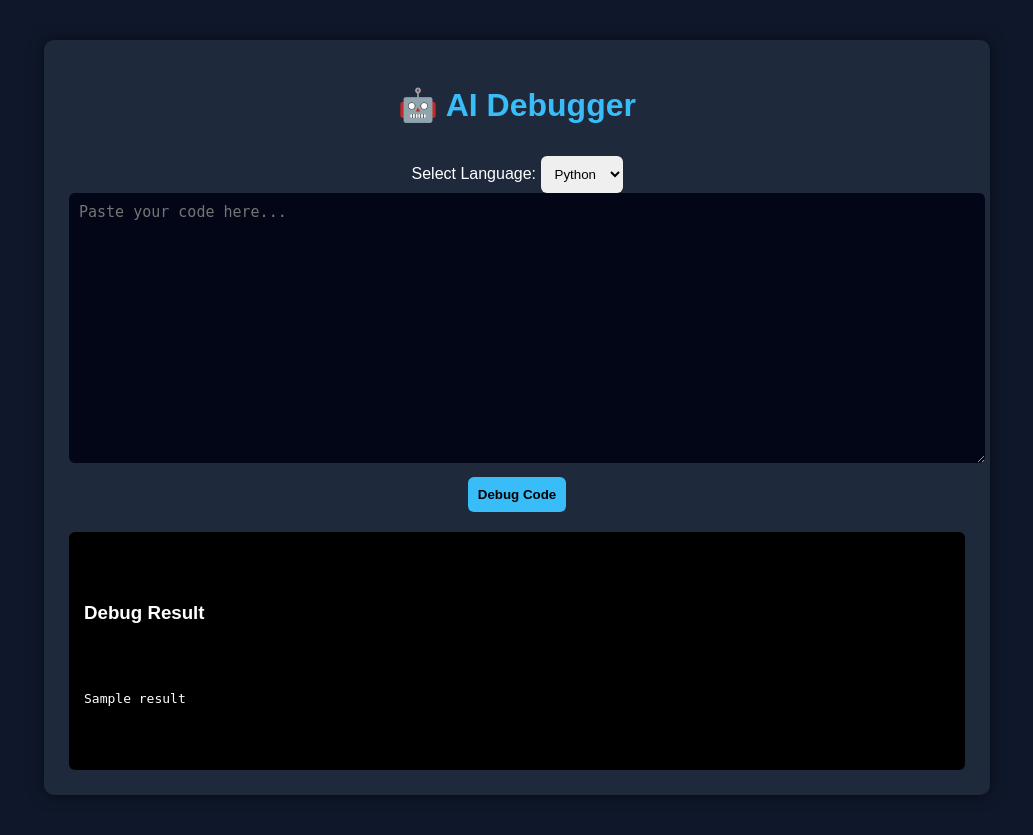
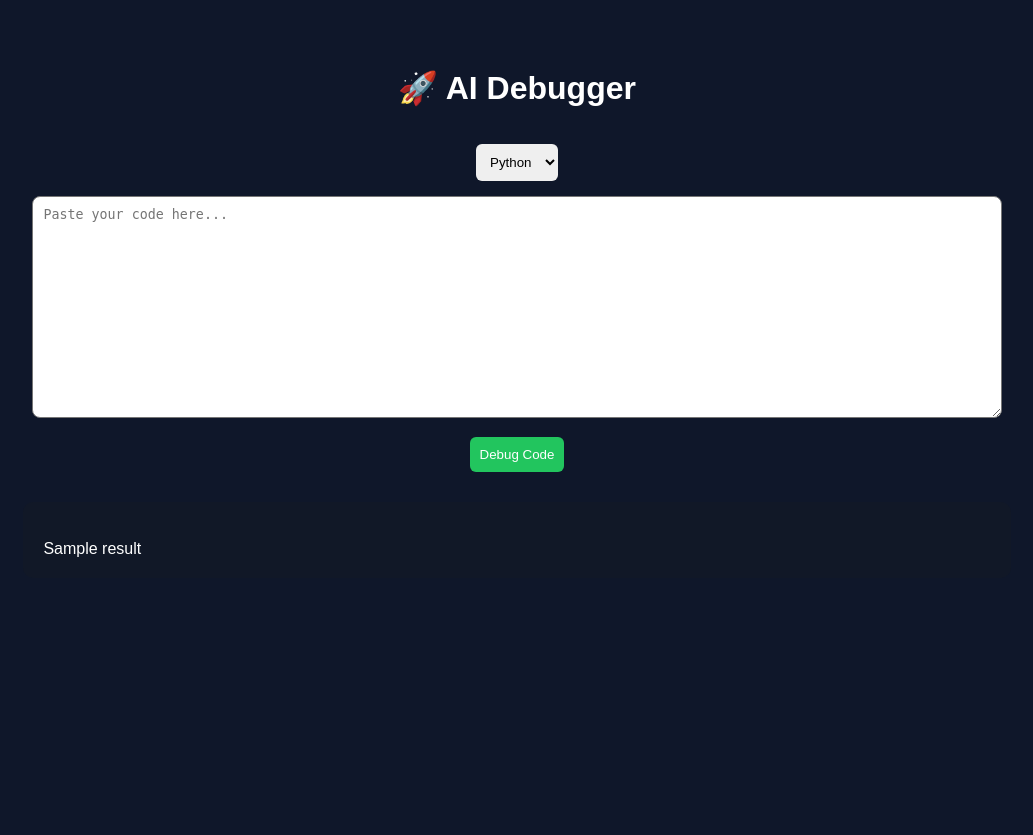
Before and after one commit to umamaparveen/ai-debugger, a Flask app: template templates/index.html in a window 1280 px wide. Shown: the whole page, without its empty margins (123-1156 px from the left). After the commit the page ends 557 px from the top, so only its background shows below. Run offline with Flask 3, Linux system fonts and the light colour scheme; the template is opened without the code that fills it: most values are stand-ins (such as "Sample title", 1, 10 or a date in 2020).

Commit message:
Final stable debugger version

```diff
--- a/app.py
+++ b/app.py
@@ -1,88 +1,90 @@
 from flask import Flask, render_template, request
 import subprocess
-import tempfile
 import re
 
 app = Flask(__name__)
 
 
-# ---------- DEBUG ENGINE ----------
-def analyze_code(code):
-
-    with tempfile.NamedTemporaryFile(delete=False, suffix=".py", mode="w") as f:
-        f.write(code)
-        filename = f.name
+# ---------------- CODE RUNNER ----------------
+def run_code(code, language):
 
     try:
-        result = subprocess.run(
-            ["python", filename],
-            capture_output=True,
-            text=True,
-            timeout=5
-        )
+        # ---------- PYTHON ----------
+        if language == "python":
 
-        if result.returncode == 0:
-            return {
-                "status": "success",
-                "message": "✅ Code executed successfully. No errors found."
-            }
+            result = subprocess.run(
+                ["python", "-c", code],
+                capture_output=True,
+                text=True
+            )
 
-        error_output = result.stderr
+            # If error exists
+            if result.stderr:
 
-        # Extract line number
-        line_match = re.search(r'line (\d+)', error_output)
-        line_number = line_match.group(1) if line_match else "Unknown"
+                # Try extracting line number
+                line_match = re.search(r'line (\d+)', result.stderr)
 
-        # Detect error type
-        if "SyntaxError" in error_output:
-            fix = "Check missing brackets, quotes, or colons."
-            error_type = "SyntaxError"
+                if line_match:
+                    line_no = line_match.group(1)
+                    return f"""❌ Error Found (Line {line_no})
 
-        elif "NameError" in error_output:
-            fix = "Variable or function not defined. Check spelling or declaration."
-            error_type = "NameError"
+{result.stderr}
 
-        elif "IndentationError" in error_output:
-            fix = "Fix indentation spacing (tabs or spaces mismatch)."
-            error_type = "IndentationError"
+✅ Possible Fix:
+Check syntax near line {line_no}.
+Missing colon, bracket, or indentation issue possible.
+"""
 
+                return "❌ Error:\n" + result.stderr
+
+            # No error
+            return "✅ No errors found!\n\nOutput:\n" + result.stdout
+
+
+        # ---------- JAVA (Demo Syntax Check) ----------
+        elif language == "java":
+            if "class" not in code:
+                return "❌ Java Error: Missing class definition."
+            return "✅ Java syntax looks correct."
+
+
+        # ---------- C++ ----------
+        elif language == "cpp":
+            return "⚠ C++ compiler not installed on server yet."
+
+
+        # ---------- UNKNOWN ----------
         else:
-            fix = "Review logic or variable usage."
-            error_type = "Runtime Error"
-
-        return {
-            "status": "error",
-            "error_type": error_type,
-            "line": line_number,
-            "details": error_output.splitlines()[-1],
-            "fix": fix
-        }
+            return "Unsupported language selected."
 
     except Exception as e:
-        return {
-            "status": "error",
-            "error_type": "System Error",
-            "line": "-",
-            "details": str(e),
-            "fix": "Try running code again."
-        }
+        return "Server Error:\n" + str(e)
 
 
-# ---------- ROUTES ----------
+# ---------------- ROUTES ----------------
 @app.route("/")
 def home():
     return render_template("index.html")
 
 
-@app.route("/debug", methods=["GET", "POST"])
+@app.route("/debug", methods=["POST"])
 def debug():
-    if request.method == "GET":
-        return redirect("/")
-def debug():
-    code = request.form["code"]
-    result = analyze_code(code)
-    return render_template("index.html", result=result, code=code)
+
+    code = request.form.get("code", "")
+    language = request.form.get("language", "")
+
+    if not code:
+        return render_template(
+            "index.html",
+            result="⚠ Please enter code before debugging."
+        )
+
+    result = run_code(code, language)
+
+    # IMPORTANT: ALWAYS RETURN
+    return render_template("index.html", result=result)
 
 
+# ---------------- RUN ----------------
 if __name__ == "__main__":
     app.run(debug=True)
--- a/templates/index.html
+++ b/templates/index.html
@@ -1,24 +1,58 @@
 <!DOCTYPE html>
-<html lang="en">
+<html>
 <head>
     <meta charset="UTF-8">
-
-    <!-- Google Verification Tag <meta name= (PASTE YOUR CODE HERE) -->
-    <meta name="google-site-verification" content="ufNVQrgVZElws6XWt5rVIutytx58H0V8ud5muhkUSx8" />
-
-    <meta name="viewport" content="width=device-width, initial-scale=1.0">
     <title>AI Debugger</title>
 
-    <link rel="stylesheet" href="{{ url_for('static', filename='style.css') }}">
+    <style>
+        body {
+            font-family: Arial;
+            background: #0f172a;
+            color: white;
+            text-align: center;
+            padding: 40px;
+        }
+
+        textarea {
+            width: 80%;
+            height: 200px;
+            margin-top: 15px;
+            padding: 10px;
+            border-radius: 8px;
+        }
+
+        select, button {
+            padding: 10px;
+            margin-top: 15px;
+            border-radius: 6px;
+            border: none;
+        }
+
+        button {
+            background: #22c55e;
+            color: white;
+            cursor: pointer;
+        }
+
+        .result {
+            margin-top: 30px;
+            background: #111827;
+            padding: 20px;
+            border-radius: 10px;
+            white-space: pre-wrap;
+            text-align: left;
+            width: 80%;
+            margin-left: auto;
+            margin-right: auto;
+        }
+    </style>
 </head>
 
 <body>
 
-<div class="container">
-    <h1>🤖 AI Debugger</h1>
+<h1>🚀 AI Debugger</h1>
 
 <form action="/debug" method="POST">
-        <label>Select Language:</label>
 
     <select name="language">
         <option value="python">Python</option>
@@ -26,18 +60,21 @@
         <option value="cpp">C++</option>
     </select>
 
+    <br>
+
     <textarea name="code" placeholder="Paste your code here..." required></textarea>
 
+    <br>
+
     <button type="submit">Debug Code</button>
+
 </form>
 
 {% if result %}
 <div class="result">
-            <h3>Debug Result</h3>
-            <pre>{{ result }}</pre>
+{{ result }}
 </div>
 {% endif %}
-</div>
 
 </body>
 </html>
```
Lines whose indentation alone changed are shown as unchanged.
